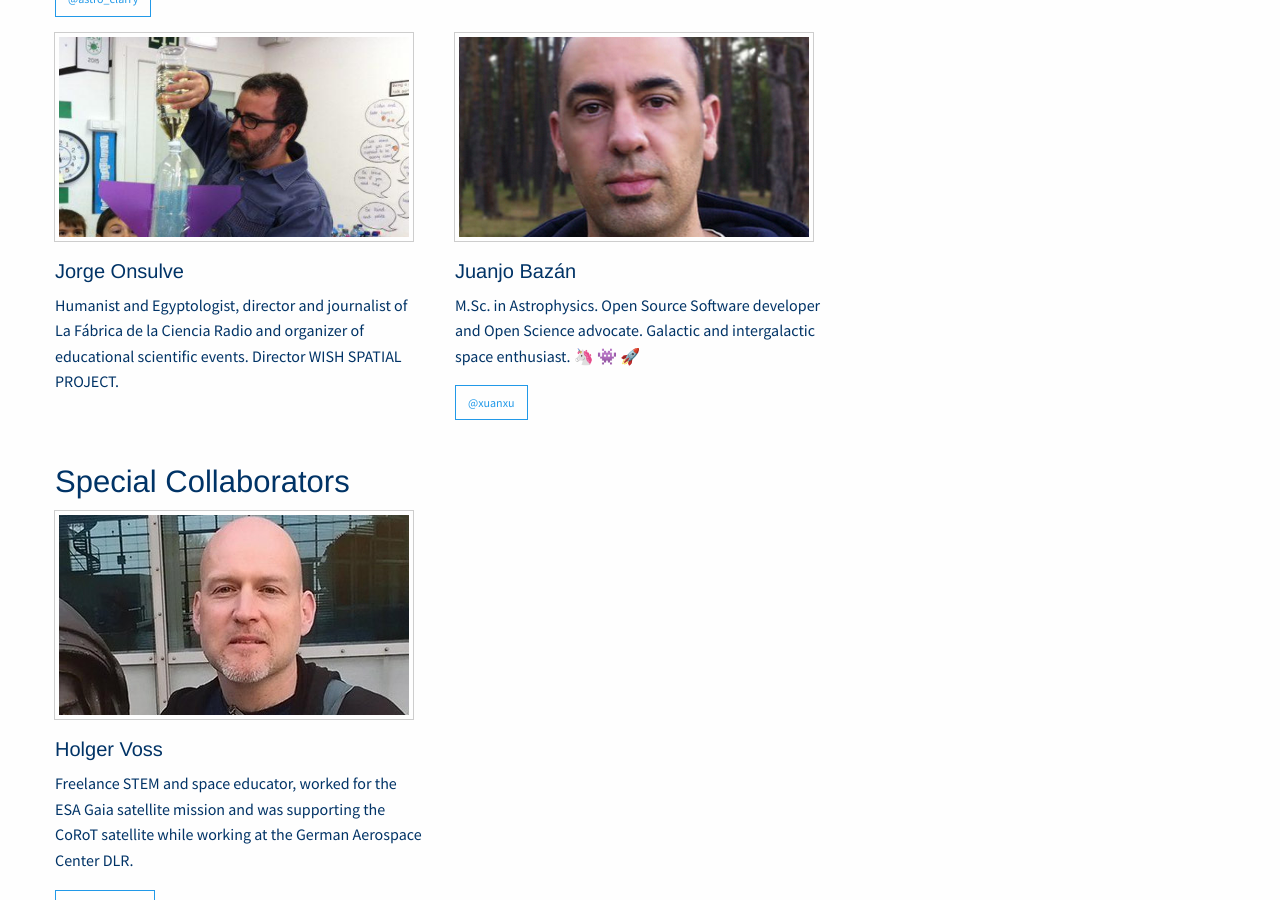
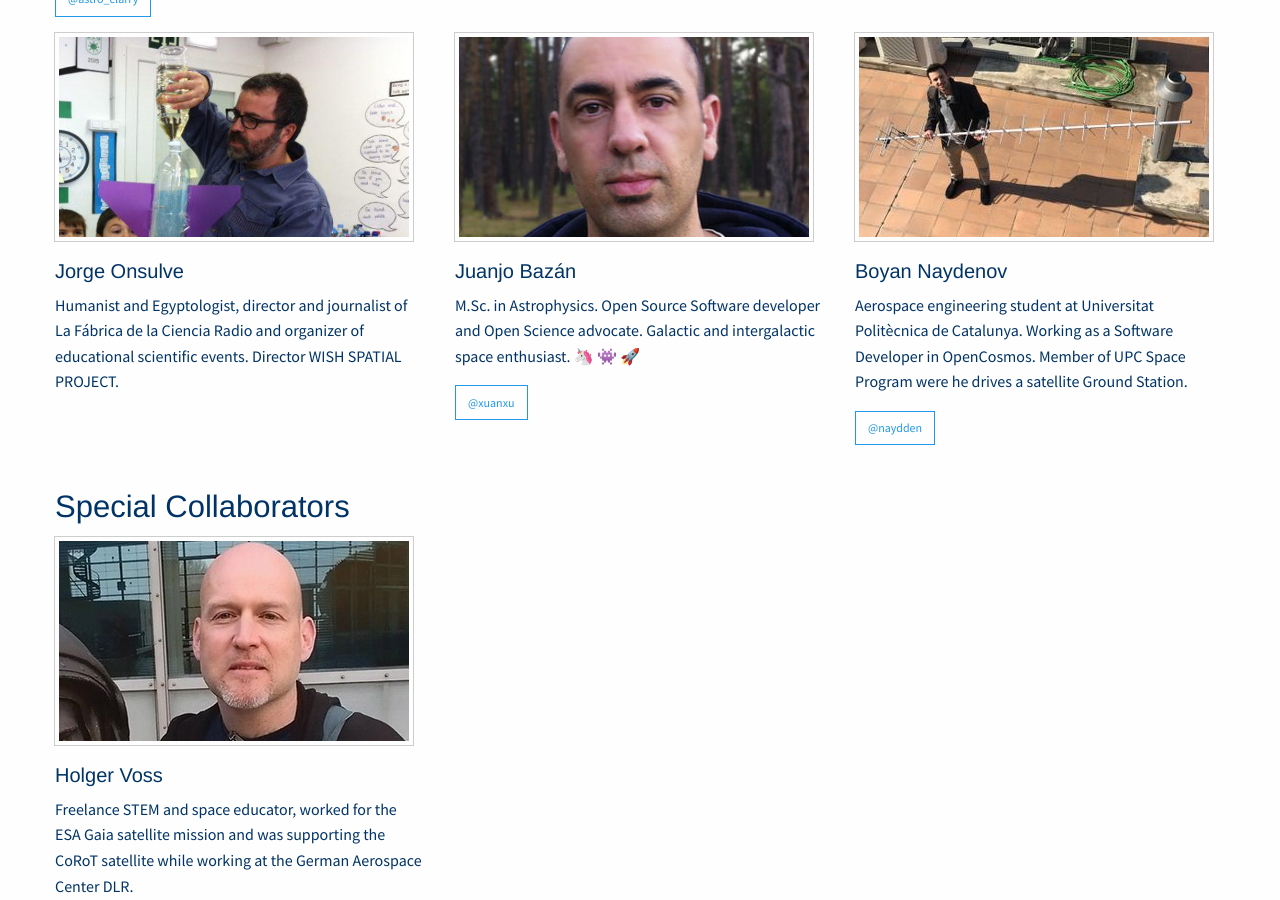
Before and after one commit to xuanxu/spaceup_bcn, a Jekyll site: the page built from team.html, in a window 1280 px wide and 900 px high, scrolled down 1643 px. Built offline with Jekyll 4.4.1, drawn with Linux system fonts in a browser that asks for light colours.

Commit message:
Added Boyan bio

```diff
--- a/team.html
+++ b/team.html
@@ -42,6 +42,10 @@ members:
     description: M.Sc. in Astrophysics. Open Source Software developer and Open Science advocate. Galactic and intergalactic space enthusiast. 🦄 👾 🚀
     twitter: xuanxu
     pic: juanjo.png
+  - name: Boyan Naydenov
+    description: Aerospace engineering student at Universitat Politècnica de Catalunya. Working as a Software Developer in OpenCosmos. Member of UPC Space Program were he drives a satellite Ground Station.
+    twitter: naydden
+    pic: boyan.jpg
 collaborators:
   - name: Holger Voss
     description: Freelance STEM and space educator, worked for the ESA Gaia satellite mission and was supporting the CoRoT satellite while working at the German Aerospace Center DLR.
```
Also changed, not shown: images/team/boyan.jpg (added).
